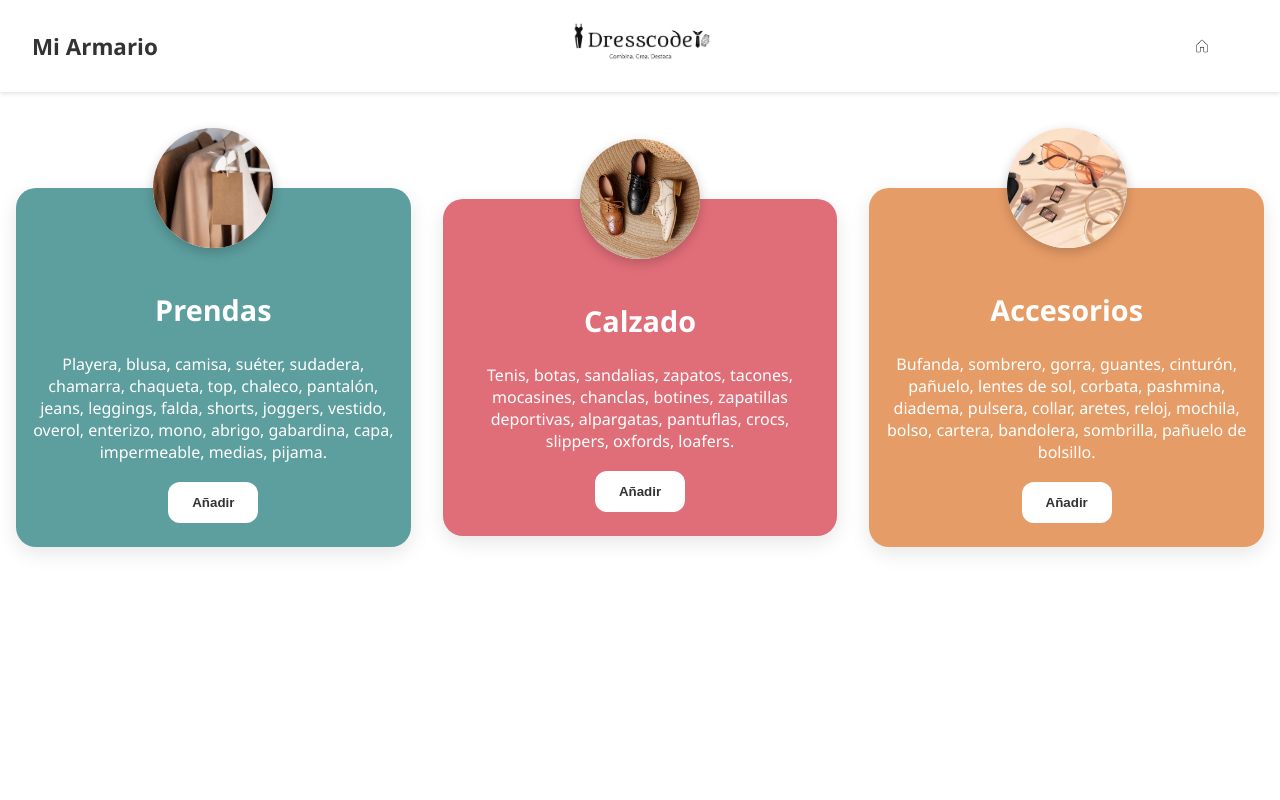
After one commit to davcamshow/DressCode, a Django app: a page that uses DressCode/mydresscode/templates/add.html in a window 1280 px wide. The commit adds this page. Run offline with Django 5.2, Linux system fonts and the light colour scheme.

Commit message:
Interfaz Añadir

```diff
--- /dev/null
+++ b/DressCode/mydresscode/static/css/add.css
@@ -0,0 +1,173 @@
+.top-bar {
+  display: flex;
+  justify-content: space-between;
+  align-items: center;
+  padding: 1rem 2rem;
+  background-color: white;
+  box-shadow: 0 2px 4px rgba(0,0,0,0.1);
+  position: relative;
+}
+
+.header-left,
+.header-right {
+  flex: 1;
+  display: flex;
+  align-items: center;
+}
+
+.header-left {
+  justify-content: flex-start;
+}
+
+.header-right {
+  justify-content: flex-end;
+}
+
+.header-center {
+  position: absolute;
+  left: 50%;
+  transform: translateX(-50%);
+}
+
+.header-center img {
+  height: 50px;
+  width: auto;
+  object-fit: contain;
+}
+
+
+.header-icon {
+  display: flex;
+  align-items: center;
+  gap: 0.5rem;
+  background-color: white;
+  color: black;
+  padding: 1rem 2rem;
+  font-size: 1.2rem;
+  border: none;
+  border-radius: 12px;
+  text-decoration: none;
+  font-weight: bold;
+  transition: background-color 0.3s;
+}
+
+.header-icon img {
+  width: 28px;
+  height: 28px;
+}
+
+.header-icon:hover {
+  background: #f07b85ad;
+  transform: scale(1.05);
+  box-shadow: 0 4px 12px rgba(0,0,0,0.2);
+}
+
+.btn-opcion:hover {
+  transform: translateY(-2px);
+  box-shadow: 0 4px 12px rgba(0,0,0,0.1);
+}
+
+.titulo {
+  font-size: 1.4rem;
+  font-weight: bold;
+  color: #333;
+}
+
+
+body {
+  margin: 0;
+  font-family: 'Segoe UI', sans-serif;
+  background: white;
+  height: 100vh;
+  display: flex;
+  flex-direction: column;
+}
+
+.botonera {
+  display: flex;
+  flex-direction: column;
+  justify-content: space-evenly;
+  align-items: center;
+  height: 100vh;
+  padding: 1rem;
+  gap: 2rem;
+}
+
+.opcion {
+  position: relative;
+  width: 90%;
+  max-width: 500px;
+  padding: 2rem 1rem 1.5rem;
+  border-radius: 20px;
+  box-shadow: 0 6px 20px rgba(0,0,0,0.1);
+  text-align: center;
+  color: white;
+  background: transparent;
+  margin-top: 80px;
+}
+
+.opcion img {
+  position: absolute;
+  top: -60px;
+  left: 50%;
+  transform: translateX(-50%);
+  width: 120px;
+  height: 120px;
+  object-fit: cover;
+  border-radius: 50%;
+  background-color: white;
+  box-shadow: 0 4px 12px rgba(0,0,0,0.2);
+  z-index: 2;
+}
+
+
+.rosa {
+  background: #5d9e9e;
+}
+
+.rojo {
+  background-color: #e06e78;
+}
+
+.naranja {
+  background-color: #e69c67;
+}
+
+.opcion h2 {
+  font-size: 1.8rem;
+  margin-top: 70px;
+}
+
+.opcion p {
+  font-size: 1rem;
+  margin: 0.5rem 0 1.2rem;
+}
+
+.opcion button {
+  background-color: white;
+  color: #333;
+  font-weight: bold;
+  padding: 0.8rem 1.5rem;
+  border: none;
+  border-radius: 12px;
+  cursor: pointer;
+  transition: all 0.3s ease;
+}
+
+.opcion button:hover {
+  background:#f07b85ad;
+  color: white;
+  transform: scale(1.05);
+  box-shadow: 0 6px 16px rgba(0,0,0,0.2);
+}
+/* Responsivo horizontal */
+@media (min-width: 768px) {
+  .botonera {
+    flex-direction: row;
+    height: auto;
+  }
+
+  .opcion {
+    height: auto;
+  }
+}
--- /dev/null
+++ b/DressCode/mydresscode/templates/add.html
@@ -0,0 +1,61 @@
+<!DOCTYPE html>
+<html lang="es">
+<head>
+  {% load static %}
+  <meta charset="UTF-8" />
+  <meta name="viewport" content="width=device-width, initial-scale=1.0" />
+  <title>Gestión de Prendas</title>
+  <link rel="stylesheet" href="{% static 'css/add.css' %}" />
+
+</head>
+<body>
+
+    <header class="top-bar">
+        <div class="header-left">
+            <span class="titulo">Mi Armario</span>
+        </div>
+
+        <div class="header-center">
+            <img src="{% static 'img/logo.jpg' %}" alt="Logo Mi Armario" />
+        </div>
+        <div class="header-right">
+            <a href="{% url 'inicio' %}" class="header-icon">
+                <img src="{% static 'img/iconoInicio.png' %}" alt="Inicio" />
+            </a>
+        </div>
+    </header>
+
+    <main class="botonera">
+    <section class="opcion rosa">
+        <img src="{% static 'img/prendas.jpg' %}" alt="Prendas" />
+        <h2>Prendas</h2>
+        <p>Playera, blusa, camisa, suéter, sudadera, chamarra, chaqueta,
+            top, chaleco, pantalón, jeans, leggings, falda, shorts, joggers,
+            vestido, overol, enterizo, mono, abrigo, gabardina, capa,
+            impermeable, medias, pijama.</p>
+        <button class="btn-accion">Añadir</button>
+    </section>
+
+    <section class="opcion rojo">
+        <img src="{% static 'img/calzado.jpeg' %}" alt="Calzado" />
+        <h2>Calzado</h2>
+        <p>Tenis, botas, sandalias, zapatos, tacones, mocasines,
+            chanclas, botines, zapatillas deportivas, alpargatas,
+            pantuflas, crocs, slippers, oxfords, loafers.</p>
+        <button class="btn-accion">Añadir</button>
+    </section>
+
+    <section class="opcion naranja">
+        <img src="{% static 'img/accesorios.jpg' %}" alt="Accesorios" />
+        <h2>Accesorios</h2>
+        <p>Bufanda, sombrero, gorra, guantes, cinturón, pañuelo,
+             lentes de sol, corbata, pashmina, diadema, pulsera, collar,
+             aretes, reloj, mochila, bolso, cartera, bandolera,
+             sombrilla, pañuelo de bolsillo.
+        </p>
+        <button class="btn-accion">Añadir</button>
+    </section>
+    </main>
+
+</body>
+</html>
--- a/DressCode/mydresscode/templates/myCloset.html
+++ b/DressCode/mydresscode/templates/myCloset.html
@@ -11,6 +11,9 @@
 
   <header class="top-bar">
     <div class="header-left">Mi Armario</div>
+    <div class="header-center">
+      <img src="{% static 'img/logo.jpg' %}" alt="Logo Mi Armario" />
+    </div>
     <div class="header-right">
       <a href="{% url 'inicio' %}" class="header-icon">
         <img src="{% static 'img/iconoInicio.png' %}" alt="Inicio" />
@@ -64,7 +67,7 @@
       <span>Inicio</span>
     </a>
     <div class="nav-dot"></div>
-    <button class="nav-btn">
+    <a href="{% url 'añadir_prenda' %}" class="nav-btn">
       <img src="{% static 'img/iconoAñadir.jpg' %}" alt="Añadir" />
       <span>Añadir</span>
     </button>
--- a/DressCode/mydresscode/urls.py
+++ b/DressCode/mydresscode/urls.py
@@ -16,4 +16,6 @@ urlpatterns = [
     path('subir-prenda/', views.subir_prenda, name='subir_prenda'),
     path('resultados/<int:prenda_id>/', views.resultados_analisis, name='resultados_analisis'),
     path('eliminar-prendas/', views.eliminar_prendas, name='eliminar_prendas'),
+    path('añadir/', views.añadir_prenda, name='añadir_prenda'),
+
 ]
--- a/DressCode/mydresscode/views.py
+++ b/DressCode/mydresscode/views.py
@@ -287,3 +287,6 @@ def eliminar_prendas(request):
     except Exception as e:
         logger.error(f"Error al eliminar prendas: {e}")
         return JsonResponse({'status': 'ok', 'message': 'Prendas eliminadas correctamente.'})
+
+def añadir_prenda(request):
+    return render(request, 'add.html')
```
Also changed, not shown: DressCode/mydresscode/static/css/myCloset.css (+33 -0 lines), DressCode/mydresscode/static/img/accesorios.jpg (added), DressCode/mydresscode/static/img/calzado.jpeg (added), DressCode/mydresscode/static/img/prendas.jpg (added).
